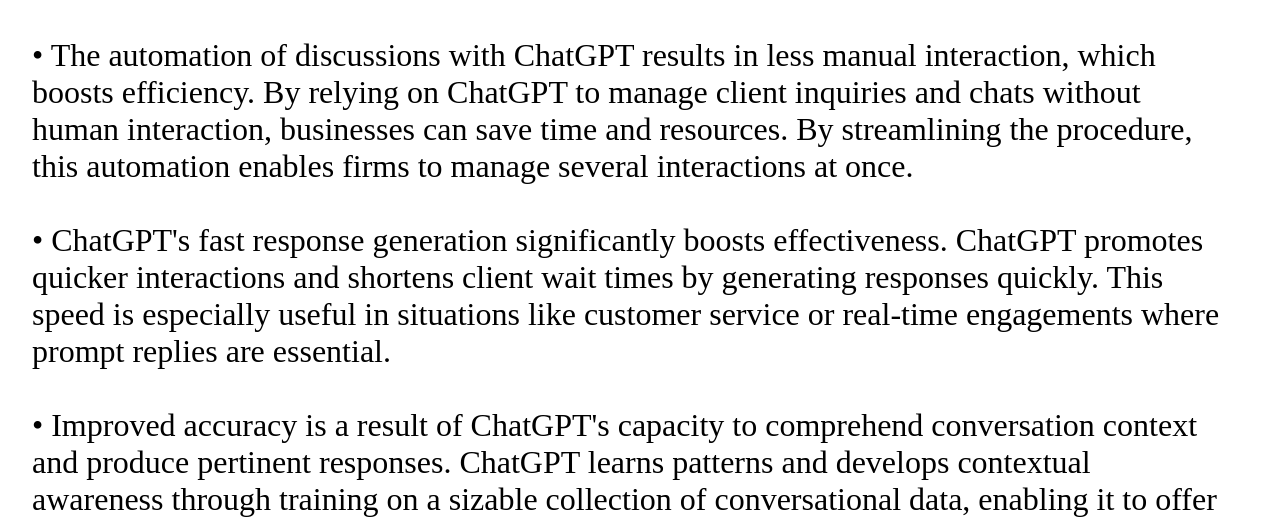
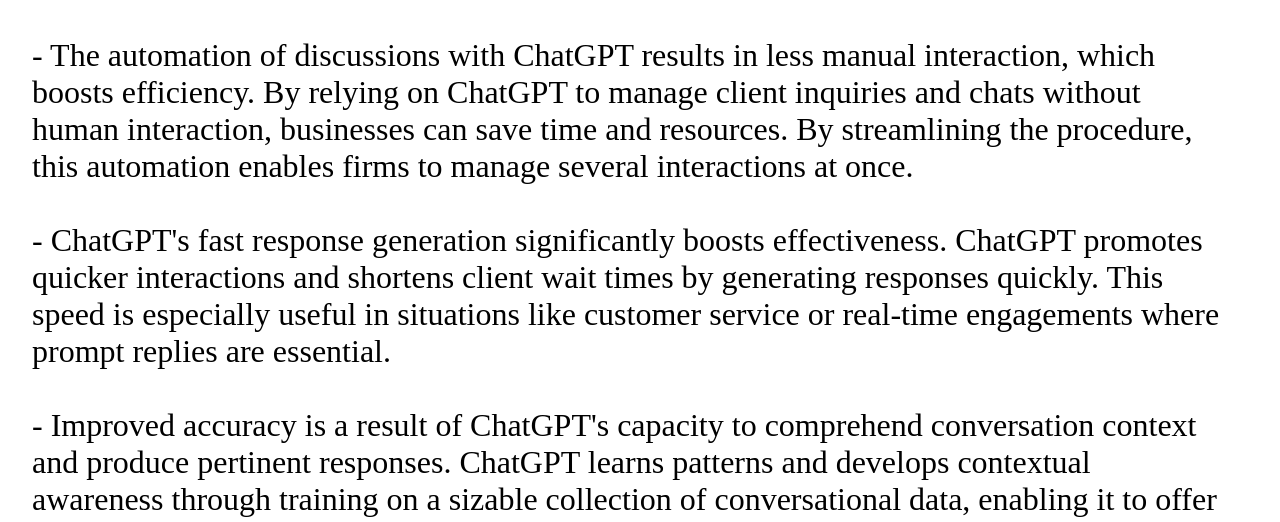
Before and after one commit to Caleb-Flegel/ChatGPTEducationInvestigation, a plain HTML site: page benefits.html in a window 1280 px wide. Shown: the part 418-940 px from the top of the page. Drawn offline with Linux system fonts and the light colour scheme.

Commit message:
Quick bullet point fix

```diff
--- a/benefits.html
+++ b/benefits.html
@@ -2,13 +2,13 @@
     <body onload="showHumanText()"></body>
     <script type="text/javascript">
         var humanResponse = true
-        var humanText = "•	The automation of discussions with ChatGPT results in less manual interaction, which boosts efficiency. By relying on ChatGPT to manage client inquiries and chats without human interaction, businesses can save time and resources. By streamlining the procedure, this automation enables firms to manage several interactions at once.\n\n"
-        humanText += "•	ChatGPT's fast response generation significantly boosts effectiveness. ChatGPT promotes quicker interactions and shortens client wait times by generating responses quickly. This speed is especially useful in situations like customer service or real-time engagements where prompt replies are essential.\n\n"
-        humanText += "•	Improved accuracy is a result of ChatGPT's capacity to comprehend conversation context and produce pertinent responses. ChatGPT learns patterns and develops contextual awareness through training on a sizable collection of conversational data, enabling it to offer pertinent and accurate responses. This contextual awareness reduces the possibility of misunderstandings or irrelevant responses during manual interactions.\n\n"
-        humanText += "•	With its deep learning-based AI architecture, the ChatGPT Improved Accuracy (CGA) model excels at producing precise and insightful discussions. Based on user input, CGA generates believable and interesting dialogues using OpenAI's GPT-3 pre-trained model. In order to adapt to different circumstances and produce more exact results, it continuously learns from its failures. It combines accuracy with generative skills.\n\n"
-        humanText += "•	The ability of ChatGPT to produce human-like responses in real-time results in cost reductions. Businesses can lessen their dependency on costly human customer support employees by using ChatGPT. Cost-saving features include ChatGPT's steady availability and capacity to effectively process a large number of inquiries.\n\n"
-        humanText += "•	The ability of ChatGPT to learn and develop over time also helps to reduce costs. Chatbot responses don't need to be updated manually as often because the model is always interacting with users and learning from their input. This capacity for self-improvement assures that ChatGPT maintains its efficacy and accuracy without adding to costs.\n\n"
-        humanText += "•	In the end, ChatGPT enables organizations to deliver a thorough and customized client experience by improving productivity, accuracy, and cost-effectiveness. Businesses can concentrate on more important duties while ensuring that consumers receive prompt and accurate service by automating discussions. This all-inclusive method of customer care promotes loyalty and client pleasure."
+        var humanText = "- The automation of discussions with ChatGPT results in less manual interaction, which boosts efficiency. By relying on ChatGPT to manage client inquiries and chats without human interaction, businesses can save time and resources. By streamlining the procedure, this automation enables firms to manage several interactions at once.\n\n"
+        humanText += "- ChatGPT's fast response generation significantly boosts effectiveness. ChatGPT promotes quicker interactions and shortens client wait times by generating responses quickly. This speed is especially useful in situations like customer service or real-time engagements where prompt replies are essential.\n\n"
+        humanText += "- Improved accuracy is a result of ChatGPT's capacity to comprehend conversation context and produce pertinent responses. ChatGPT learns patterns and develops contextual awareness through training on a sizable collection of conversational data, enabling it to offer pertinent and accurate responses. This contextual awareness reduces the possibility of misunderstandings or irrelevant responses during manual interactions.\n\n"
+        humanText += "- With its deep learning-based AI architecture, the ChatGPT Improved Accuracy (CGA) model excels at producing precise and insightful discussions. Based on user input, CGA generates believable and interesting dialogues using OpenAI's GPT-3 pre-trained model. In order to adapt to different circumstances and produce more exact results, it continuously learns from its failures. It combines accuracy with generative skills.\n\n"
+        humanText += "- The ability of ChatGPT to produce human-like responses in real-time results in cost reductions. Businesses can lessen their dependency on costly human customer support employees by using ChatGPT. Cost-saving features include ChatGPT's steady availability and capacity to effectively process a large number of inquiries.\n\n"
+        humanText += "- The ability of ChatGPT to learn and develop over time also helps to reduce costs. Chatbot responses don't need to be updated manually as often because the model is always interacting with users and learning from their input. This capacity for self-improvement assures that ChatGPT maintains its efficacy and accuracy without adding to costs.\n\n"
+        humanText += "- In the end, ChatGPT enables organizations to deliver a thorough and customized client experience by improving productivity, accuracy, and cost-effectiveness. Businesses can concentrate on more important duties while ensuring that consumers receive prompt and accurate service by automating discussions. This all-inclusive method of customer care promotes loyalty and client pleasure."
 
         var gptText = ""
 
```
